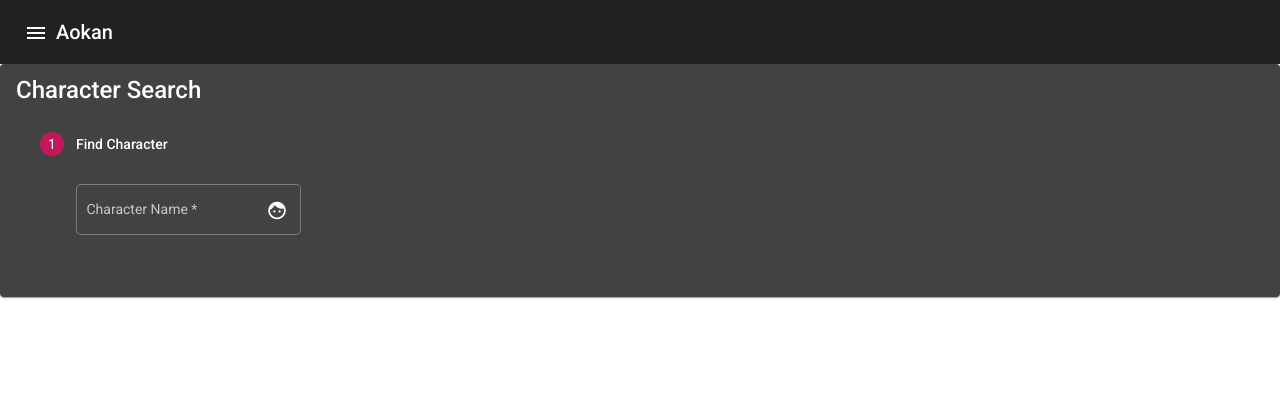
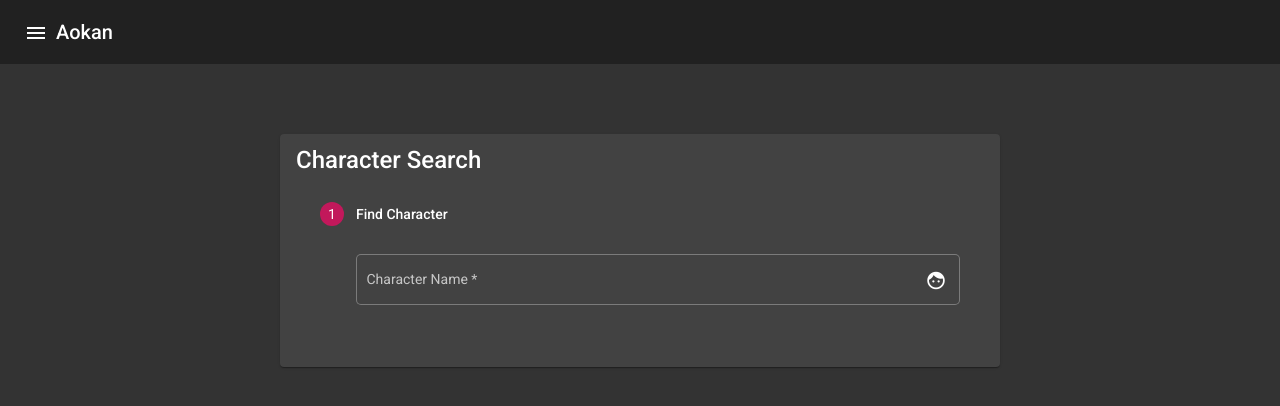
Before and after one commit to una-ada/Aokan, an Angular app: page / in a window 1280 px wide. Shown: the top 406 px of the page. Built offline with nearby package versions, Linux system fonts and the light colour scheme.

Commit message:
feat(style): update card and form field sizes

```diff
--- a/src/app/app.component.html
+++ b/src/app/app.component.html
@@ -5,4 +5,6 @@
   <span>Aokan</span>
   <span class="spacer"></span>
 </mat-toolbar>
-<router-outlet></router-outlet>
+<div class="container">
+  <router-outlet></router-outlet>
+</div>
--- a/src/app/app.component.scss
+++ b/src/app/app.component.scss
@@ -1,3 +1,8 @@
 .spacer {
   flex: 1 1 auto;
 }
+.container {
+  margin: 5em auto;
+  max-width: 720px;
+  width: 100%;
+}
--- a/src/app/pages/index/index.component.html
+++ b/src/app/pages/index/index.component.html
@@ -4,7 +4,7 @@
     <mat-step [stepControl]="characterSelect">
       <ng-template matStepLabel>Find Character</ng-template>
       <form [formGroup]="characterSelect">
-        <mat-form-field appearance="outline">
+        <mat-form-field appearance="outline" style="width:100%;">
           <mat-label>Character Name</mat-label>
           <input
             matInput
--- a/src/styles.scss
+++ b/src/styles.scss
@@ -1,4 +1,11 @@
 /* You can add global styles to this file, and also import other style files */
 
-html, body { height: 100%; }
-body { margin: 0; font-family: Roboto, "Helvetica Neue", sans-serif; }
+html,
+body {
+  height: 100%;
+  background:#333;
+}
+body {
+  margin: 0;
+  font-family: Roboto, "Helvetica Neue", sans-serif;
+}
```
